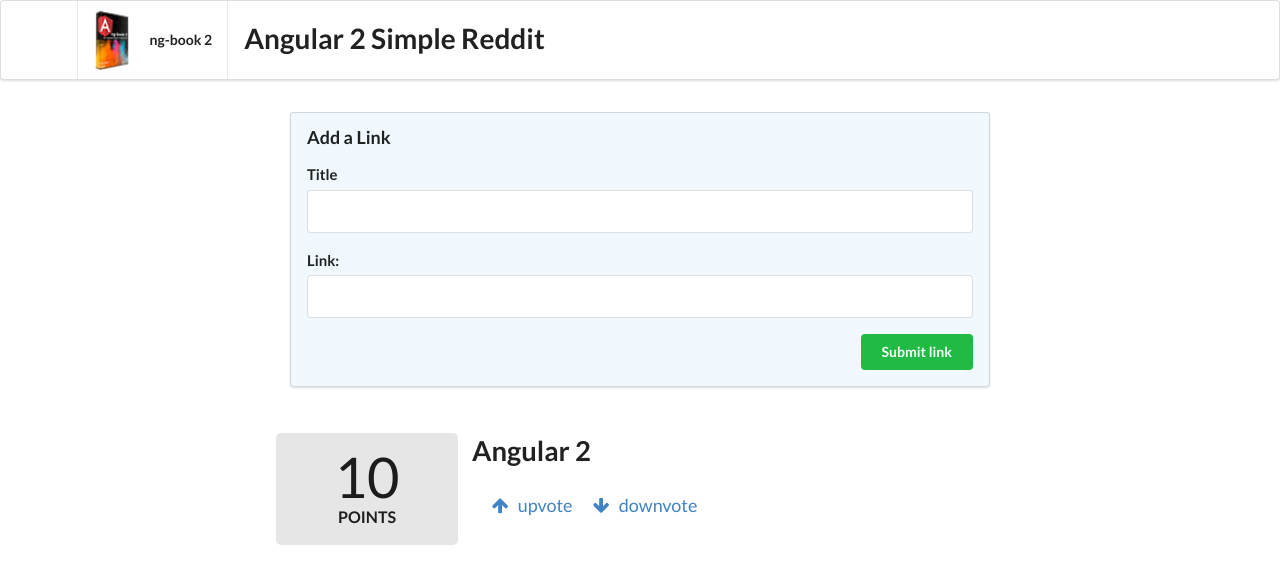
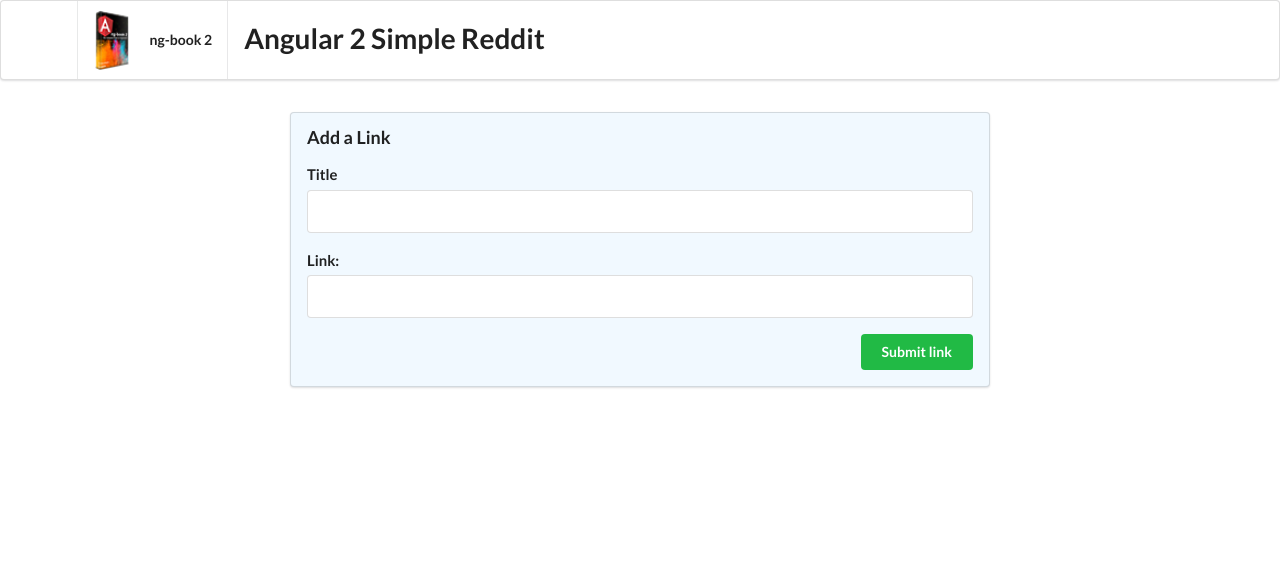
Before and after one commit to ZachNusbaum/Angular-Reddit, an Angular app: page / in a window 1280 px wide. Shown: the top 584 px of the page. Built offline with nearby package versions, Linux system fonts and the light colour scheme.

Commit message:
Take the html inputs as an argument for the article component instead of defining them in the file

```diff
--- a/src/app/app.component.html
+++ b/src/app/app.component.html
@@ -20,5 +20,5 @@
 </form>
 
 <div class="ui grid posts">
-  <app-article></app-article>
+  <app-article *ngFor="let article of articles" [article]="article"></app-article>
 </div>
--- a/src/app/article/article.component.ts
+++ b/src/app/article/article.component.ts
@@ -1,4 +1,4 @@
-import { Component, OnInit, HostBinding } from '@angular/core';
+import { Component, OnInit, HostBinding, Input } from '@angular/core';
 import { Article } from './article.model';
 @Component({
   selector: 'app-article',
@@ -7,17 +7,13 @@
 })
 export class ArticleComponent implements OnInit {
   @HostBinding('attr.class') cssClass = 'row';
+  @Input() article: Article;
   article: Article;
   votes: number;
   title: string;
   link: string;
 
   constructor() {
-    this.article = new Article(
-      'Angular 2',
-      'http://angular.io',
-      10
-    );
   }
 
   voteUp() {
```
